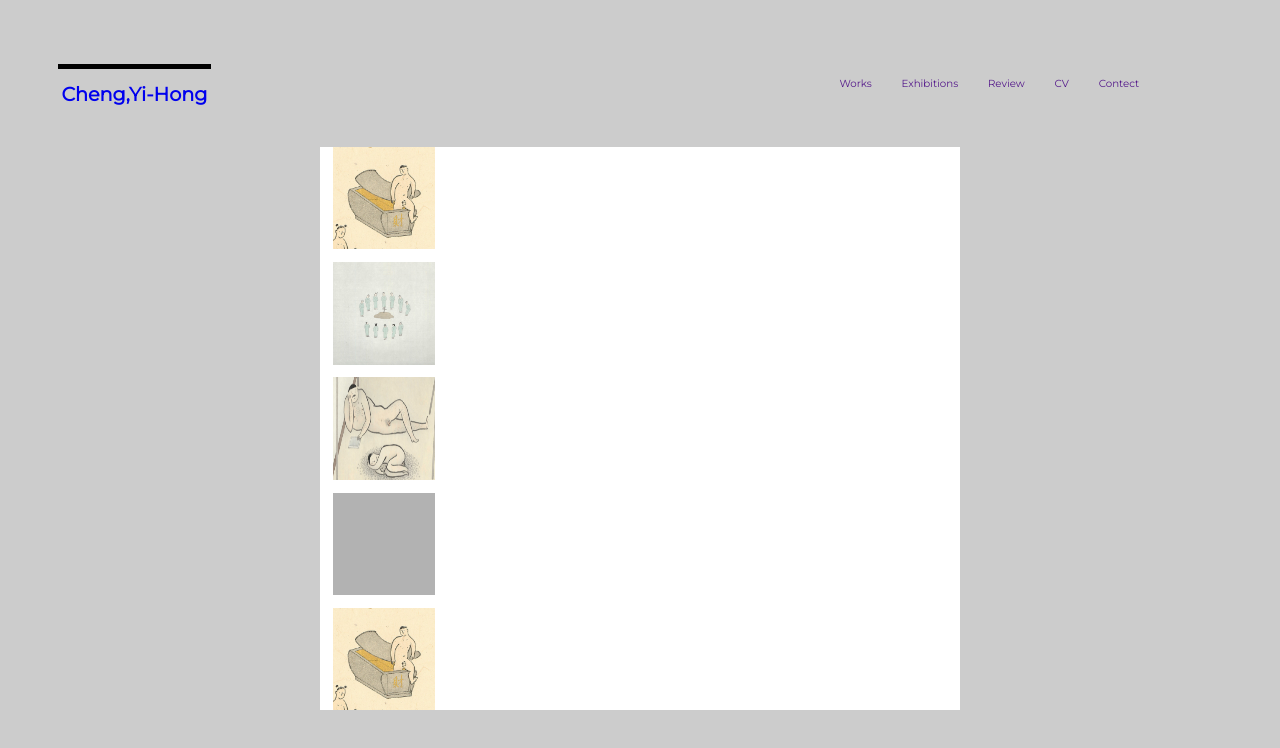
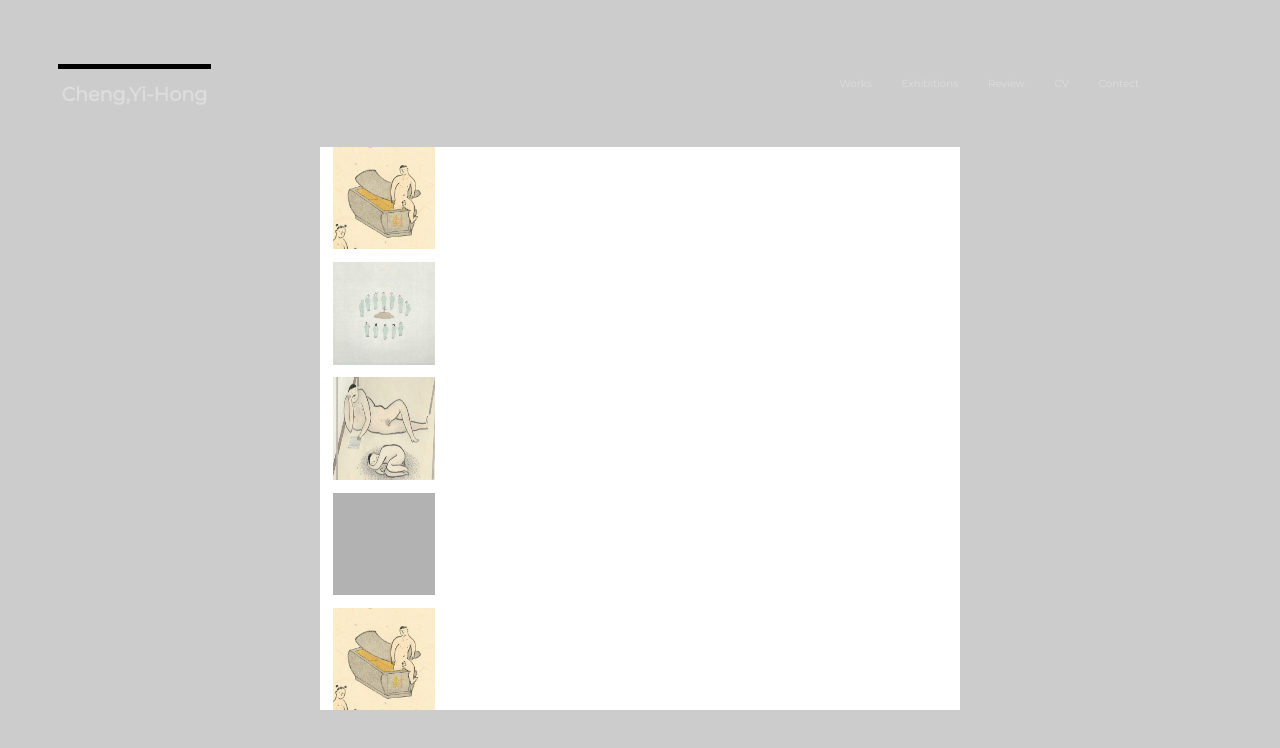
Before and after one commit to triplestrike1988/YiHong_0, a plain HTML site: page index.html in a window 1280 px wide. Drawn offline with Linux system fonts and the light colour scheme.

Commit message:
Update style.css111

```diff
--- a/style/style.css
+++ b/style/style.css
@@ -14,7 +14,9 @@ body{
     display:inline-block;
 
 }
-a:link a:visited{color:#ddd}
+a:link{color:#ddd}
+a:visited{color:#ddd}
+
 header{
     position:fixed;
         top:5vw;
```
